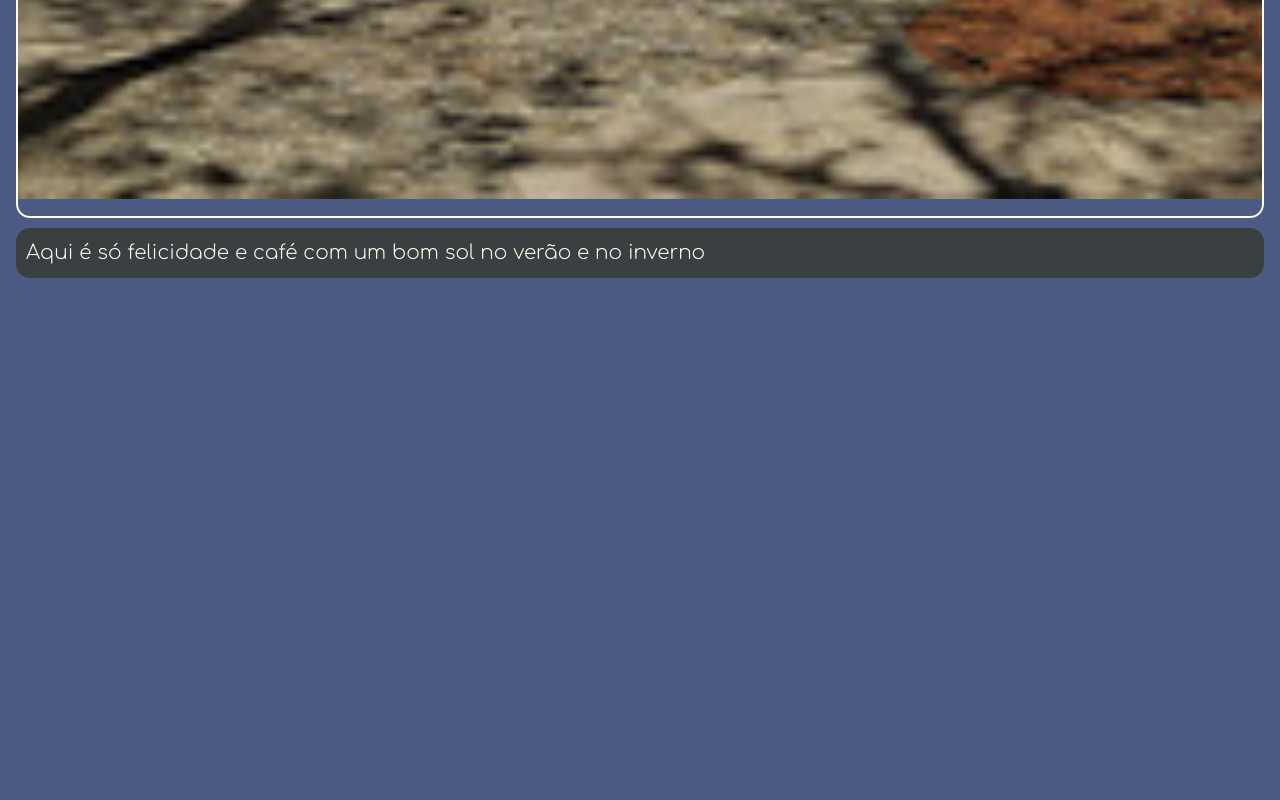
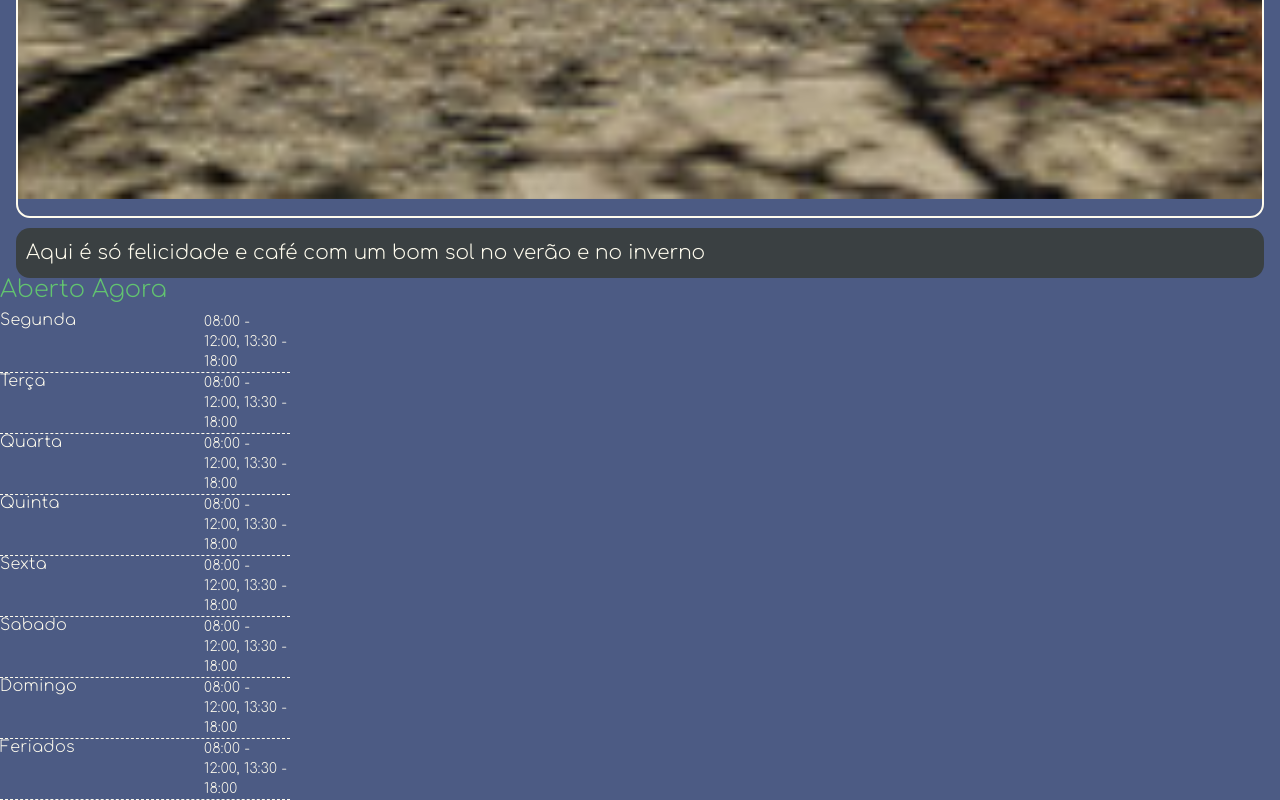
Before and after one commit to JuniorAlvesbr/business-search, a React (Create React App) app: page /details in a window 1280 px wide. Shown: the part 1173-1973 px from the top of the page. Before the commit the page ends 1451 px from the top, so only its background shows below. Built offline with nearby package versions, Linux system fonts and the light colour scheme.

Commit message:
refactory schedule to show all weeken days

```diff
--- a/src/components/Schedule/index.js
+++ b/src/components/Schedule/index.js
@@ -1,11 +1,25 @@
 import InfoOpenClose from '../InfoOpenClose'
 import OpeningHours from '../OpeningHours'
 
-function Schedule() {
+function Schedule({ states }) {
+
+    const stateNow = (states === "open" ? "Aberto Agora" : "Fechado Agora");
+
+    const schedule = [
+        { key: "1", day: "Segunda", hours: "08:00 - 12:00, 13:30 - 18:00" },
+        { key: "2", day: "Terça", hours: "08:00 - 12:00, 13:30 - 18:00" },
+        { key: "3", day: "Quarta", hours: "08:00 - 12:00, 13:30 - 18:00" },
+        { key: "4", day: "Quinta", hours: "08:00 - 12:00, 13:30 - 18:00" },
+        { key: "5", day: "Sexta", hours: "08:00 - 12:00, 13:30 - 18:00" },
+        { key: "6", day: "Sabado", hours: "08:00 - 12:00, 13:30 - 18:00" },
+        { key: "7", day: "Domingo", hours: "08:00 - 12:00, 13:30 - 18:00" },
+        { key: "8", day: "Feriados", hours: "08:00 - 12:00, 13:30 - 18:00" },
+    ]
+
     return (
         <>
-            <InfoOpenClose>Aberto Agora</InfoOpenClose>
-            <OpeningHours />
+            <InfoOpenClose states={states} children={stateNow} />
+            {schedule.map(item => <OpeningHours {...item} />)}
         </>
     )
 }
--- a/src/pages/Details/index.js
+++ b/src/pages/Details/index.js
@@ -2,6 +2,7 @@ import { useHistory } from 'react-router-dom';
 import HeaderMain from "../../components/HeaderMain";
 import BackAction from "../../components/BackAction";
 import WrapperBusiness from '../../components/WrapperBusiness';
+import Schedule from '../../components/Schedule';
 
 function Details() {
     const history = useHistory();
@@ -19,6 +20,7 @@ function Details() {
                 title="Café do Zé"
                 description="Aqui é só felicidade e café com um bom sol no verão e no inverno"
             />
+            <Schedule states="open" />
         </>
     )
 }
```
Also changed, not shown: 1 other file (tests, documents, lock files or other folders).
